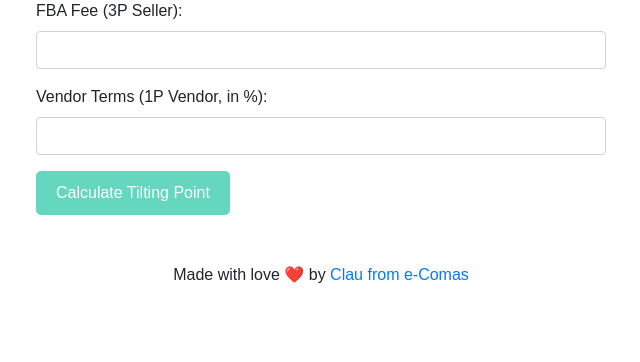
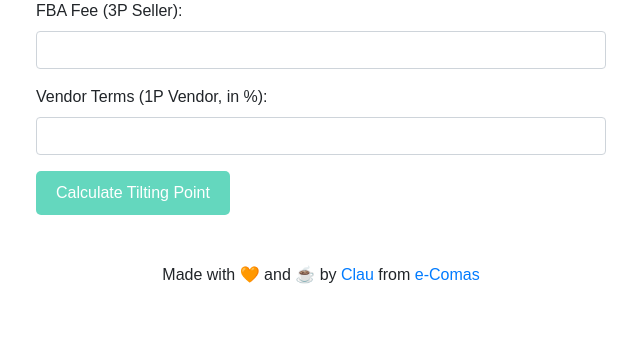
Before and after one commit to claudiuclement/1pvs3pv2, a Flask app: page / in a window 1280 px wide. Shown: the part 121-483 px from the top of the page, without its empty margins (319-959 px from the left). Run offline with Flask 2, Linux system fonts and the light colour scheme; some libraries are stand-ins or nearby versions.

Commit message:
Added a coffee emoji in disclaimer

```diff
--- a/templates/index.html
+++ b/templates/index.html
@@ -30,9 +30,10 @@
     </div>
 
     <!-- Add this div for the disclaimer -->
-    <div class="container text-center mt-4 mb-4">
-      <p>Made with love ❤️ by <a href="https://e-comas.com" target="_blank">Clau from e-Comas</a></p>
-    </div>
+<div class="container text-center mt-4 mb-4">
+  <p>Made with 🧡 and ☕ by <a href="https://www.linkedin.com/in/claudiu-clement/" target="_blank">Clau</a> from <a href="https://e-comas.com" target="_blank">e-Comas</a></p>
+</div>
+
 
     <script>
       // Add this script block to replace your /static/js/scripts.js file
```
